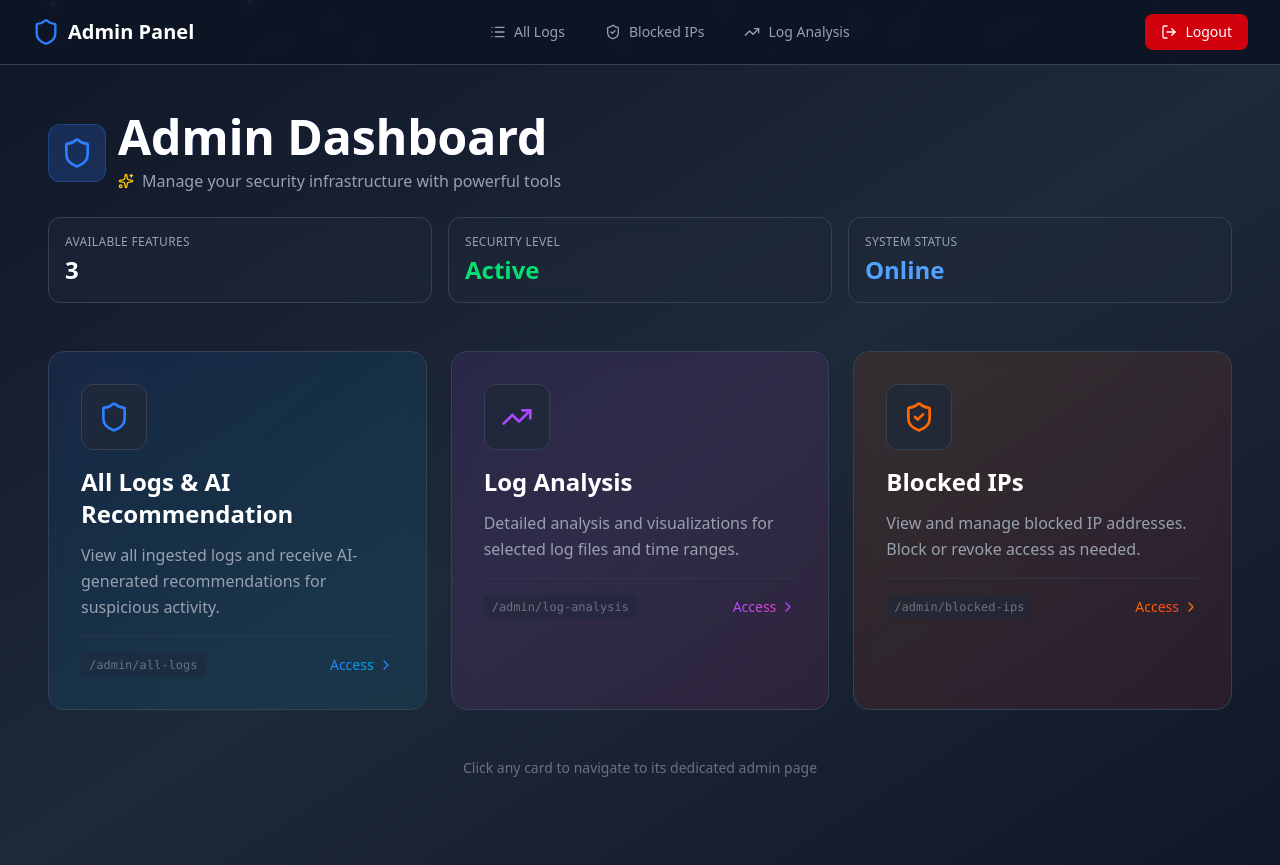
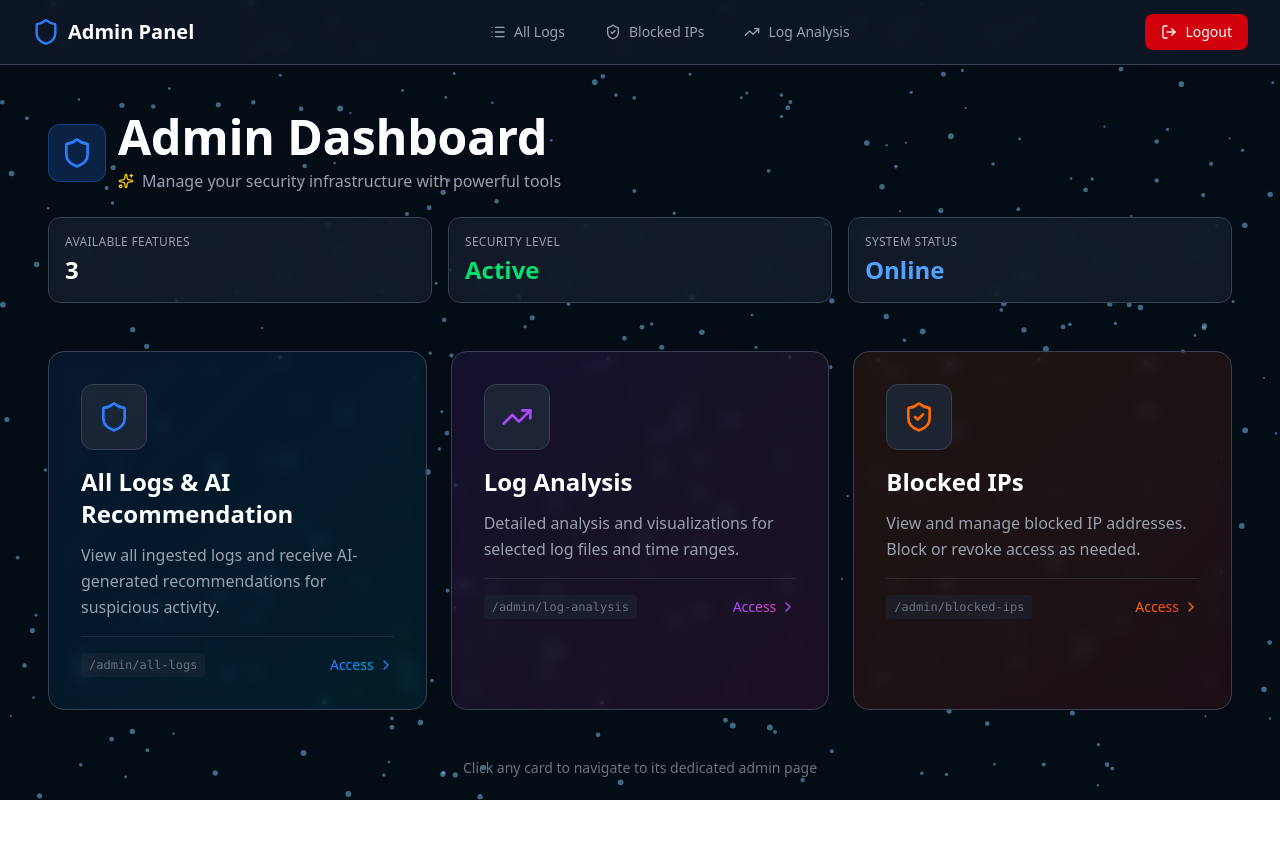
Before and after one commit to Niruth4405/You-decide-hackman, a React (Vite) app: page /admin in a window 1280 px wide. Built offline with nearby package versions, Linux system fonts and the light colour scheme.

Commit message:
Minor chnges

```diff
--- a/src/admin/MainDashboard.jsx
+++ b/src/admin/MainDashboard.jsx
@@ -42,7 +42,7 @@ const Dashboard = () => {
   };
 
   return (
-    <div className="min-h-screen bg-gradient-to-br from-gray-900 via-gray-800 to-gray-900 p-6 sm:p-8 md:p-12">
+    <div className="min-h-screen bg-gradient-to-br  p-6 sm:p-8 md:p-12">
       <div className="max-w-7xl mx-auto">
         {/* Header Section */}
         <div className="mb-12 animate-fade-in">
--- a/src/admin/components/AllLogs.jsx
+++ b/src/admin/components/AllLogs.jsx
@@ -193,7 +193,7 @@ const LogsTable = () => {
   }
 
   return (
-    <div className="min-h-screen bg-gradient-to-br from-gray-900 via-gray-800 to-gray-900 p-6">
+    <div className="min-h-screen bg-gradient-to-br p-6">
       <ToastContainer position="top-right" autoClose={3000} hideProgressBar={false} newestOnTop={false} closeOnClick rtl={false} pauseOnFocusLoss draggable pauseOnHover theme="dark" />
       <div className="max-w-7xl mx-auto">
         <div className="mb-8">
--- a/src/admin/components/BlockedIPS.jsx
+++ b/src/admin/components/BlockedIPS.jsx
@@ -103,7 +103,7 @@ const BlockedIPsTable = () => {
   }
 
   return (
-    <div className="min-h-screen bg-gradient-to-br from-gray-900 via-gray-800 to-gray-900 p-6">
+    <div className="min-h-screen bg-gradient-to-br p-6">
       <ToastContainer position="top-right" autoClose={3000} hideProgressBar={false} newestOnTop={false} closeOnClick rtl={false} pauseOnFocusLoss draggable pauseOnHover theme="dark" />
 
       <div className="max-w-7xl mx-auto">
--- a/src/admin/components/LogAnalysis.jsx
+++ b/src/admin/components/LogAnalysis.jsx
@@ -154,7 +154,7 @@ const LogAnalysis = () => {
   const topDestinations = getTopDestinations();
 
   return (
-    <div className="min-h-screen bg-gradient-to-br from-gray-900 via-gray-800 to-gray-900 p-6">
+    <div className="min-h-screen bg-gradient-to-br  p-6">
       {error && (
         <div className="max-w-7xl mx-auto mb-4">
           <div className="bg-red-500/20 border border-red-500 rounded-lg p-4 flex items-center gap-3">
```
